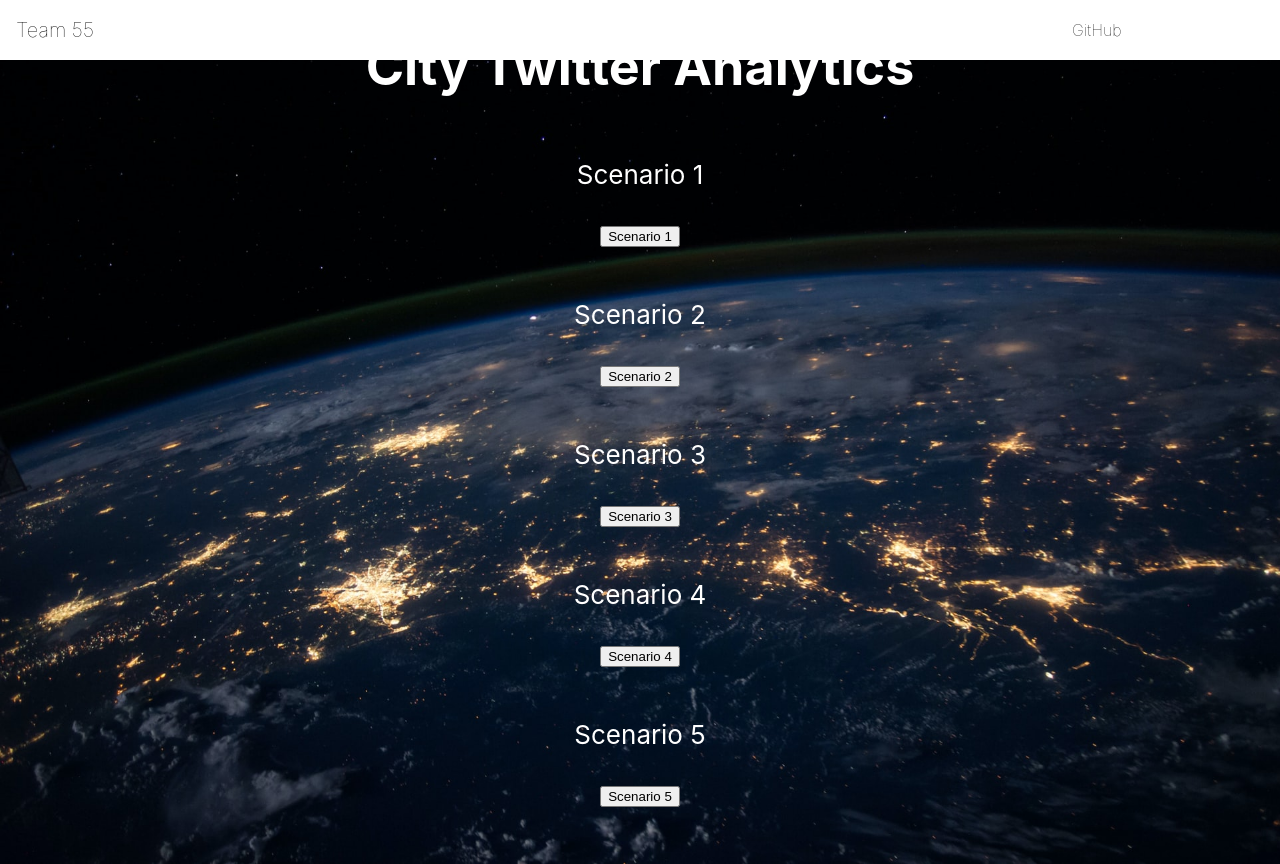
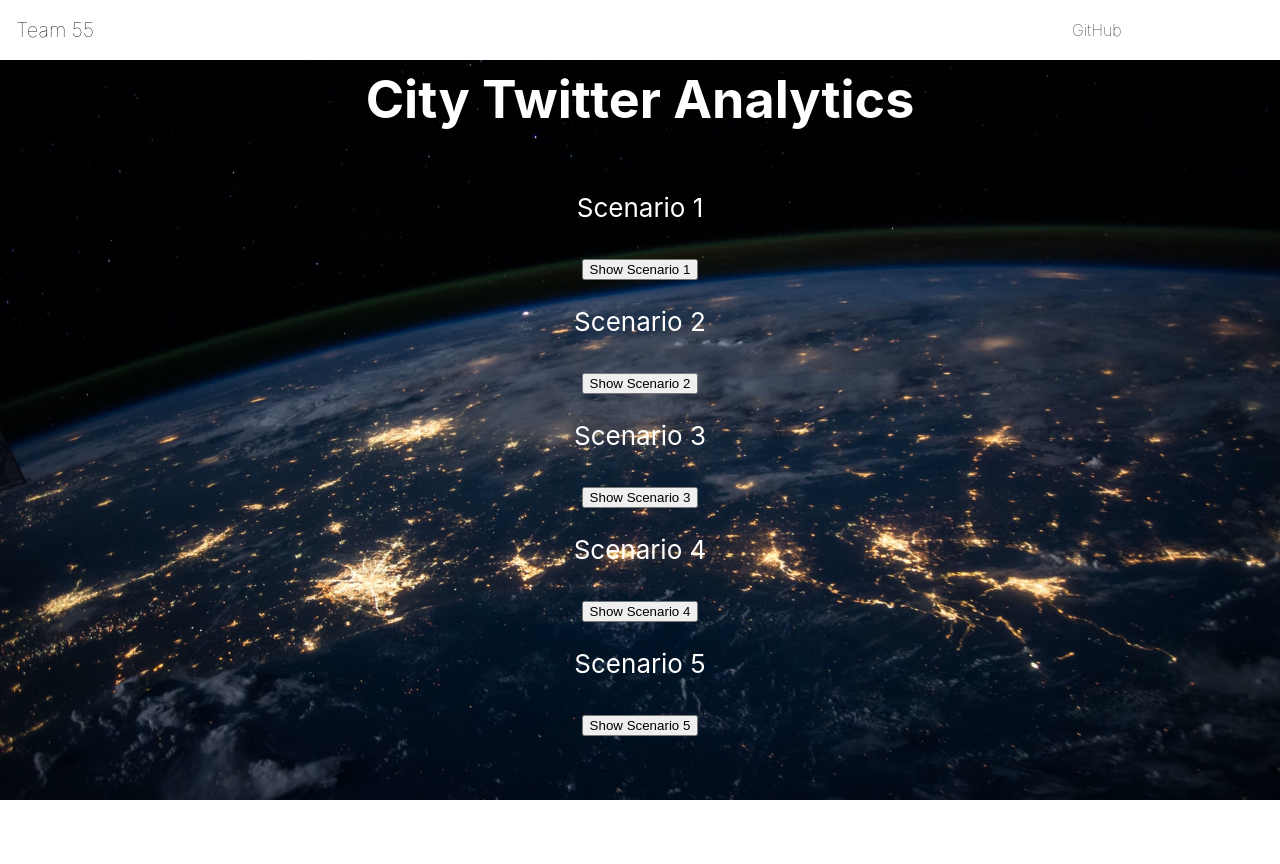
Before and after one commit to mawni/CityAnalytics, a React (Create React App) app in the folder ccc-frontend/: page / in a window 1280 px wide. After the commit the page ends 800 px from the top, so only its background shows below. Built offline with nearby package versions, Linux system fonts and the light colour scheme.

Commit message:
added show hide feature on button but slightly bugged

```diff
--- a/ccc-frontend/src/App.js
+++ b/ccc-frontend/src/App.js
@@ -1,21 +1,33 @@
 //import logo from './logo.svg';
 import './App.css';
-import React, {Component} from 'react';
-import axios from 'axios';
+import React, {Component} from 'react'; //import to make component classes
+import axios from 'axios'; //import to use axios package --> for http requests
 
 // function TestHeader(props){
 //   return <h1>{props.name}</h1>
 // }
 
+// This is for a button which when clicked, outputs info on a respective twitter analysis scenario
+class ScenarioButton extends Component {
 
-class ScenarioButton extends Component {
-  constructor(props){
+  constructor(props){ //constructor
     super(props);
     this.doRequest = this.doRequest.bind(this);
-    this.state = {
-      result: null
+  }
+
+  //state variables for the class
+  state = {
+    result: null, //result of the http GET request
+    isActive: false //boolean for status of whether button is active or inactive (to hide/show info)
   };
+
+  handleShow = () => {
+    this.setState({isActive: true});
   }
+  handleHide = () => {
+    this.setState({isActive: false})
+  }
+
 
   doRequest(){
     //this function executes when button being clicked
@@ -27,6 +39,7 @@ class ScenarioButton extends Component {
     axios.get("https://jsonplaceholder.typicode.com/users").then(resp => {
       console.log(resp.data);
       this.setState({result:JSON.stringify(resp.data)});
+      this.handleHide();
     });
     // return (
     //   <h1>TEST</h1>
@@ -34,14 +47,24 @@ class ScenarioButton extends Component {
   }
 
   render() {
+    if (this.state.isActive){
       return (
         <div>
           <button onClick={this.doRequest}>
-          {this.props.name}
+            Hide {this.props.name}
           </button>
-        <p>{this.state.result}</p>
+          <p style={{fontSize : "10px"}}>{this.state.result}</p>
         </div>
       )
+    } else /* isActive == false */ {
+      return (
+        <div>
+          <button onClick={this.handleShow}>
+            Show {this.props.name}
+          </button>
+        </div>
+      )
+    }
   }
 }
 
```
Lines whose indentation alone changed are shown as unchanged.
